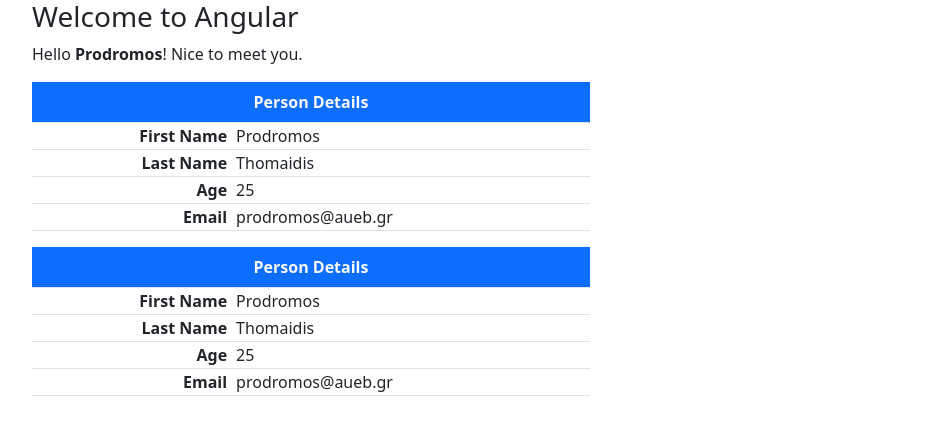
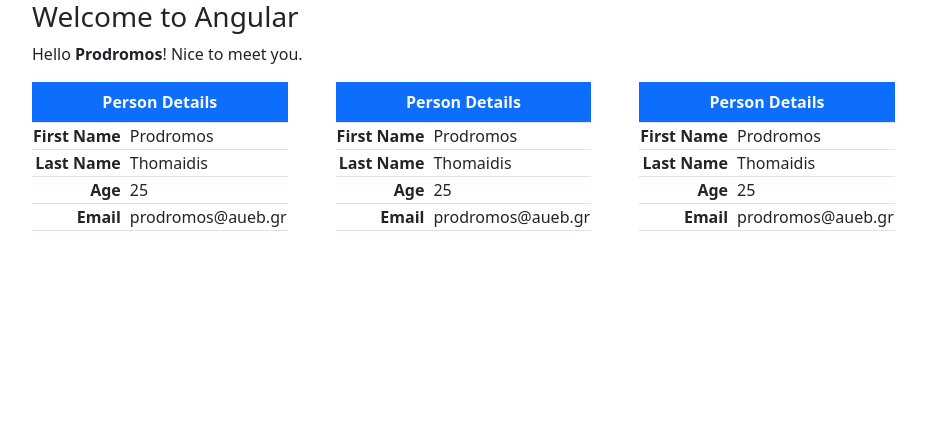
Before and after one commit to Prodromos23/angular-introduction, an Angular app: page / in a window 1280 px wide. Shown: the top 430 px of the page, without its empty margins (50-976 px from the left). Built offline with nearby package versions, Linux system fonts and the light colour scheme.

Commit message:
new-component

```diff
--- a/src/app/app.component.html
+++ b/src/app/app.component.html
@@ -1,9 +1,11 @@
-
 <div class="container">
   <h3>Welcome to Angular</h3>
   <p>Hello <strong>{{ name }}</strong>! Nice to meet you.</p>
 
-  <app-person-table></app-person-table>
-  <!-- use same component two times -->
-  <app-person-table></app-person-table>
+  <div class="d-flex gap-5 text-nowrap ">
+    <app-person-table></app-person-table>
+    <!-- use same component two times -->
+    <app-person-table></app-person-table>
+    <app-person-table></app-person-table>
+  </div>
 </div>
```
Also changed, not shown: 1 other file (tests, documents, lock files or other folders).
